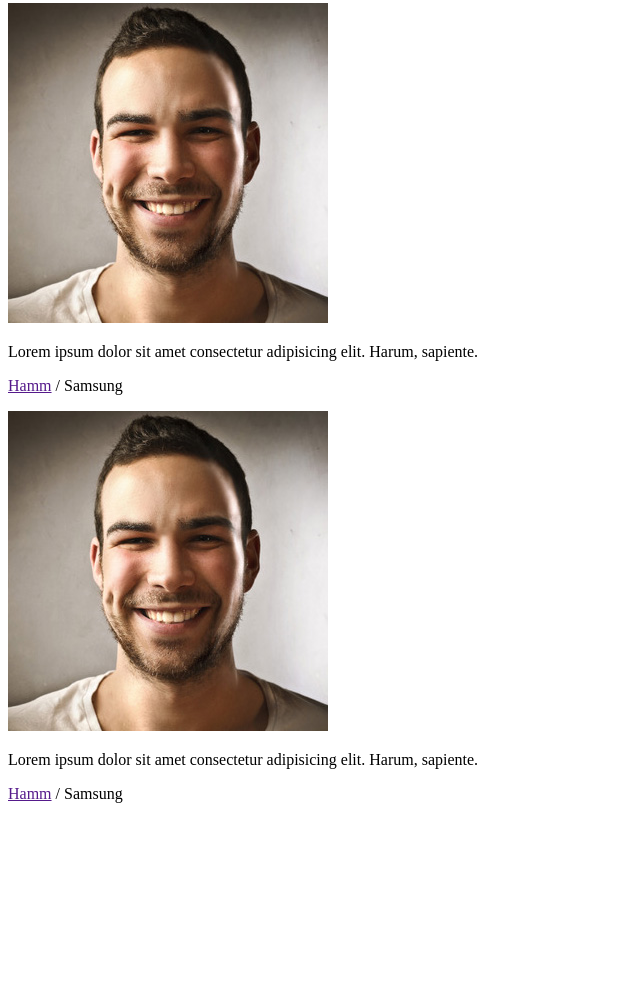
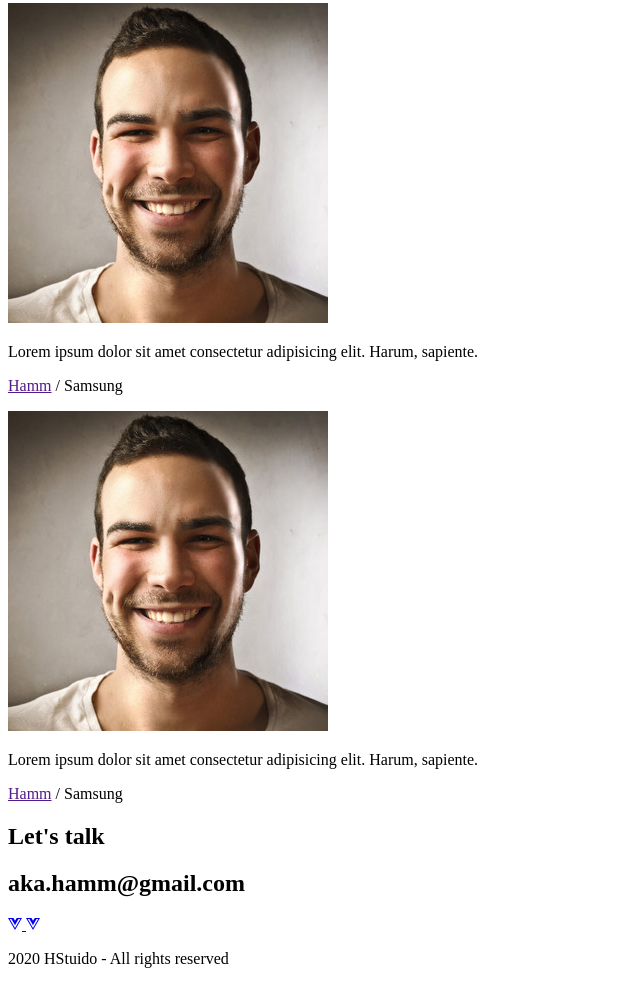
Before and after one commit to hammlee/portfolio, a plain HTML site: page index.html in a window 1280 px wide. Shown: the part 7548-8532 px from the top of the page, without its empty margins (0-640 px from the left). Before the commit the page ends 8367 px from the top, so only its background shows below. Drawn offline with Linux system fonts and the light colour scheme.

Commit message:
HTML: Contact

```diff
--- a/index.html
+++ b/index.html
@@ -249,6 +249,18 @@
       </div>
     </section>
     <!-- Contact -->
-    <section id="contact"></section>
+    <section id="contact">
+      <h1 class="contact__title">Let's talk</h1>
+      <h2 class="contatc__email">aka.hamm@gmail.com</h2>
+      <div class="contact__links">
+        <a href="#">
+          <i class="fab fa-vuejs"></i>
+        </a>
+        <a href="#">
+          <i class="fab fa-vuejs"></i>
+        </a>
+      </div>
+      <p class="contact__rights">2020 HStuido - All rights reserved</p>
+    </section>
   </body>
 </html>
```
